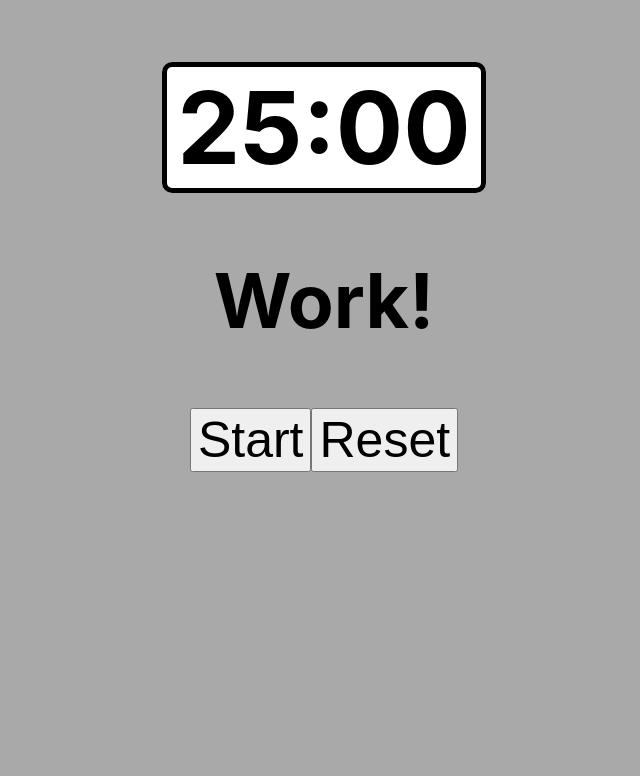
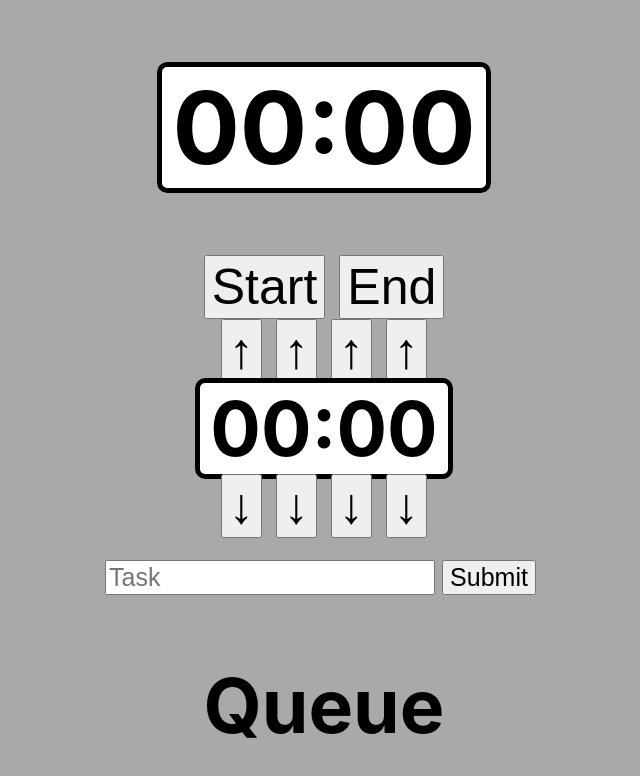
Before and after one commit to Schmiggle649/Productivity-Timer, a React (Create React App) app: page / in a window 1280 px wide. Shown: the top 776 px of the page, without its empty margins (316-956 px from the left). Built offline with nearby package versions, Linux system fonts and the light colour scheme.

Commit message:
Overhaul program to keep track of a list of tasks

```diff
--- a/src/App.css
+++ b/src/App.css
@@ -12,6 +12,19 @@
   padding: 0px 10px;
 }
 
+.input {
+  margin: 0px;
+}
+
 button {
   font-size: 1em;
+  margin: 0px 7px;
 }
+
+input {
+  font-size: 0.5em;
+}
+
+.submit {
+  font-size: 0.5em;
+}
--- a/src/App.js
+++ b/src/App.js
@@ -1,22 +1,36 @@
 import './App.css';
-import { useState } from "react";
+import { useEffect, useState } from "react";
 
 function App() {
   const [countdown, setCountdown] = useState({
-    minutes: 25,
-    seconds: 0,
-    workTime: true
+    minutes: 0,
+    seconds: 0
   });
+  const [inputTime, setInputTime] = useState({
+    minutes: 0,
+    seconds: 0
+  });
+  const [task, setTask] = useState("");
+  const [currentTask, setCurrentTask] = useState("");
+  const [timers, setTimers] = useState([]);
   const [timer, setTimer] = useState();
-  const alarm = new Audio("/alarm.mp3");
 
-/*  useEffect(() => {
-    if (countdown.minutes === 0 && countdown.seconds === 0) {
+  useEffect(() => {
+    if (timer && countdown.minutes === 0 && countdown.seconds === 0) {
       clearInterval(timer);
       setTimer(null);
+      const alarm = new Audio(process.env.PUBLIC_URL + "/alarm.mp3");
+      alarm.play();
+      setTimers(timers.slice(1));
+      if (timers.length > 0) {
+        setCountdown({
+          minutes: timers[0].minutes,
+          seconds: timers[0].seconds
+        });
+        setCurrentTask(timers[0].thisTask);
+      }
     }
-  }, [countdown, timer]);
-*/
+  }, [countdown, timer, timers]);
 
   function startPause(event) {
     if (timer) {
@@ -28,28 +42,12 @@ function App() {
           if (current.seconds > 0) {
             return {
               minutes: current.minutes,
-              seconds: current.seconds - 1,
-              workTime: current.workTime
+              seconds: current.seconds - 1
             };
           } else if (current.minutes > 0) {
             return {
               minutes: current.minutes - 1,
-              seconds: 59,
-              workTime: current.workTime
-            };
-          } else if (current.workTime) {
-            alarm.play();
-            return {
-              minutes: 5,
-              seconds: 0,
-              workTime: false
-            };
-          } else {
-            alarm.play();
-            return {
-              minutes: 25,
-              seconds: 0,
-              workTime: true
+              seconds: 59
             };
           }
         });
@@ -58,52 +56,156 @@ function App() {
     event.preventDefault();
   }
 
-  function reset(event) {
+  function end(event) {
     clearInterval(timer);
     setTimer(null);
-    setCountdown({
-      minutes: 25,
-      seconds: 0,
-      workTime: true
-    })
+    setTimers(timers.slice(1));
+    if (timers.length > 0) {
+      setCountdown({
+        minutes: timers[0].minutes,
+        seconds: timers[0].seconds
+      });
+      setCurrentTask(timers[0].thisTask);
+    } else {
+      setCountdown({
+        minutes: 0,
+        seconds: 0
+      });
+      setCurrentTask("");
+    }
+    event.preventDefault();
+  }
+
+  function setInput(event) {
+    let newMinutes = inputTime.minutes;
+    let newSeconds = inputTime.seconds;
+    switch (event.target.name) {
+    case "1":
+      if (event.target.className === "up") {
+        if (newMinutes >= 90) {
+          newMinutes -= 90;
+        } else {
+          newMinutes += 10;
+        }
+      } else {
+        if (newMinutes < 10) {
+          newMinutes += 90;
+        } else {
+          newMinutes -= 10;
+        }
+      }
+      break;
+    case "2":
+      if (event.target.className === "up") {
+        if (newMinutes % 10 === 9) {
+          newMinutes -= 9;
+        } else {
+          newMinutes += 1;
+        }
+      } else {
+        if (newMinutes % 10 === 0) {
+          newMinutes += 9;
+        } else {
+          newMinutes -= 1;
+        }
+      }
+      break;
+    case "3":
+      if (event.target.className === "up") {
+        if (newSeconds >= 50) {
+          newSeconds -= 50;
+        } else {
+          newSeconds += 10;
+        }
+      } else {
+        if (newSeconds < 10) {
+          newSeconds += 50;
+        } else {
+          newSeconds -= 10;
+        }
+      }
+      break;
+    default:
+      if (event.target.className === "up") {
+        if (newSeconds % 10 === 9) {
+          newSeconds -= 9;
+        } else {
+          newSeconds += 1;
+        }
+      } else {
+        if (newSeconds % 10 === 0) {
+          newSeconds += 9;
+        } else {
+          newSeconds -= 1;
+        }
+      }
+      break;
+    }
+    setInputTime({
+      minutes: newMinutes,
+      seconds: newSeconds
+    });
+    event.preventDefault();
+  }
+
+  function submitTime(event) {
+    if (timers.length === 0 && countdown.minutes === 0 && countdown.seconds === 0) {
+      setCountdown(inputTime);
+      setCurrentTask(task);
+    } else {
+      setTimers(queue => {
+        return [...queue, {
+          minutes: inputTime.minutes,
+          seconds: inputTime.seconds,
+          thisTask: task
+        }];
+      });
+    }
+    setInputTime({
+      minutes: 0,
+      seconds: 0
+    });
+    event.preventDefault();
+  }
+
+  function handleTask(event) {
+    console.log(event.target.value);
+    setTask(event.target.value);
     event.preventDefault();
   }
 
   return (
     <div className="App">
       <h1><span className="clock">{countdown.minutes < 10 ? 0 : ""}{countdown.minutes}:{countdown.seconds < 10 ? 0 : ""}{countdown.seconds}</span></h1>
-      <h2>{countdown.workTime ? "Work!" : "Break!"}</h2>
+      <h2>{currentTask}</h2>
       <form>
         <button onClick={startPause}>{timer ? "Pause" : "Start"}</button>
-        <button onClick={reset}>Reset</button>
+        <button onClick={end}>End</button>
       </form>
+      <form>
+        <button onClick={setInput} className="up" name="1">↑</button>
+        <button onClick={setInput} className="up" name="2">↑</button>
+        <button onClick={setInput} className="up" name="3">↑</button>
+        <button onClick={setInput} className="up" name="4">↑</button>
+        <h2 className="input"><span className="clock">{inputTime.minutes < 10 ? 0 : ""}{inputTime.minutes}:{inputTime.seconds < 10 ? 0 : ""}{inputTime.seconds}</span></h2>
+        <button onClick={setInput} className="down" name="1">↓</button>
+        <button onClick={setInput} className="down" name="2">↓</button>
+        <button onClick={setInput} className="down" name="3">↓</button>
+        <button onClick={setInput} className="down" name="4">↓</button><br />
+        <input value={task} onChange={handleTask} placeholder="Task" />
+        <button className="submit" onClick={submitTime}>Submit</button>
+      </form>
+      <h2>Queue</h2>
+      {timers.map(timerElement => {
+        return (
+          <p>
+            <span className="clock">{timerElement.minutes < 10 ? 0 : ""}{timerElement.minutes}:{timerElement.seconds < 10 ? 0 : ""}{timerElement.seconds}</span>
+            {timerElement.thisTask}
+          </p>
+        );
+      })}
     </div>
   );
 }
 
 export default App;
-
-/*
-  const [countdown, setCountdown] = useState("");
-  const [time, setTime] = useState("");
-
-  function handleChange(event) {
-    setTime(event.target.value);
-  }
-
-  function startTime(event) {
-    setCountdown(time);
-    setTime("");
-    event.preventDefault();
-  }
-
-  return (
-    <div className="App">
-      <h1>{countdown}</h1>
-      <form>
-        <input value={time} placeholder="Enter time" onChange={handleChange} />
-        <button onClick={startTime}>Start</button>
-      </form>
-    </div>
-  );
-*/
```
